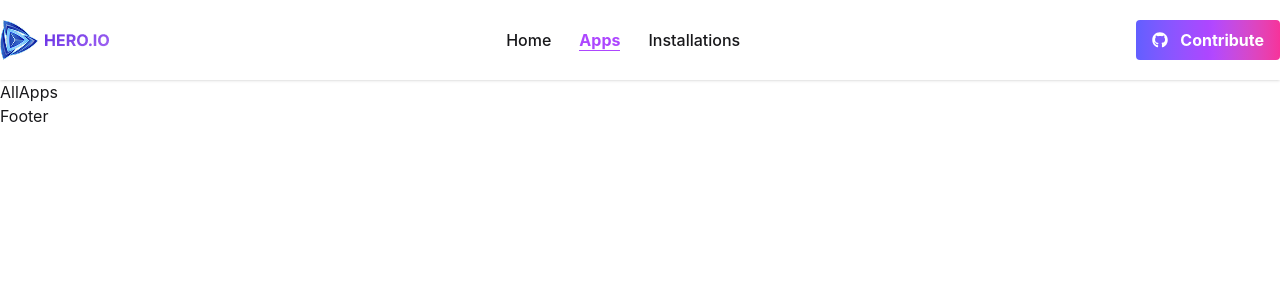
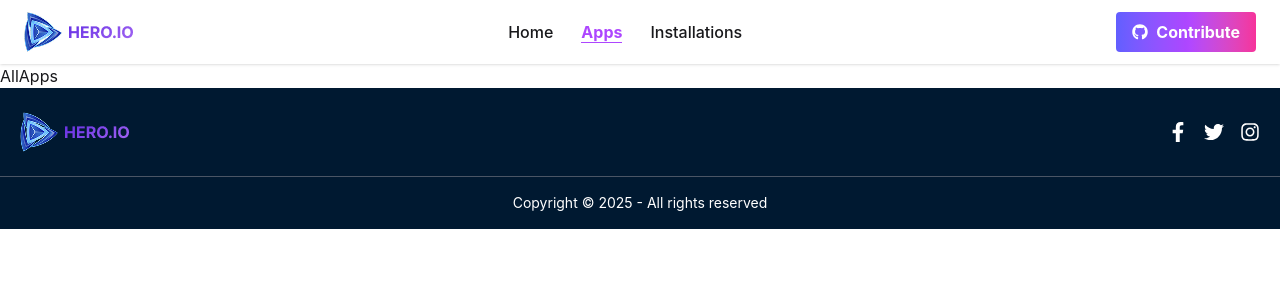
Before and after one commit to ShafiulTuhin/App-Store, a React (Vite) app: page /apps in a window 1280 px wide. Shown: the top 300 px of the page. Built offline with nearby package versions, Linux system fonts and the light colour scheme.

Commit message:
fetched trending data and complete homepage

```diff
--- a/src/components/Home/Banner.jsx
+++ b/src/components/Home/Banner.jsx
@@ -1,9 +1,9 @@
 import { FaAppStore, FaGooglePlay } from "react-icons/fa";
-
+import BannerImg from "../../assets/images/hero.png";
 const Banner = () => {
   return (
-    <div className="text-center">
-      <h2 className="font-bold text-[#001931] text-5xl">
+    <div className="text-center max-w-[1320px] mx-auto lg:pt-20 pt-8">
+      <h2 className="font-bold text-[#001931] lg:text-5xl text-3xl">
         We build <br /> <span className="text-purple-500">Productive</span> Apps
       </h2>
       <p className="text-[#627382] mt-5 mb-10">
@@ -21,6 +21,11 @@ const Banner = () => {
           App Store
         </button>
       </div>
+      <div>
+        <div className="mt-6">
+          <img src={BannerImg} alt="" className="mx-auto image-full" />
+        </div>
+      </div>
     </div>
   );
 };
--- a/src/components/Home/Stats.jsx
+++ b/src/components/Home/Stats.jsx
@@ -1,7 +1,30 @@
 import React from "react";
 
 const Stats = () => {
-  return <div>Stats</div>;
+  return (
+    <div className="bg-gradient-to-r from-[#632EE3] to-[#9F62F2] py-8 text-white">
+      <h2 className="font-bold text-3xl text-center mb-7">
+        Trusted by Millions, Built for You
+      </h2>
+      <div className="max-w-[1320px] mx-auto grid lg:grid-cols-3 md:grid-cols-2 grid-cols-1">
+        <div className="space-y-3 text-center">
+          <p className="text-[#ffffffc9]">Total Downloads</p>
+          <h2 className="text-6xl font-bold">29.6M</h2>
+          <p className="text-[#ffffffc9]">21% more than last month</p>
+        </div>
+        <div className="space-y-3 text-center">
+          <p className="text-[#ffffffc9]">Total Reviews</p>
+          <h2 className="text-6xl font-bold">906K</h2>
+          <p className="text-[#ffffffc9]">46% more than last month</p>
+        </div>
+        <div className="space-y-3 text-center">
+          <p className="text-[#ffffffc9]">Active Apps</p>
+          <h2 className="text-6xl font-bold">132+</h2>
+          <p className="text-[#ffffffc9]">31 more will Launch</p>
+        </div>
+      </div>
+    </div>
+  );
 };
 
 export default Stats;
--- a/src/components/Home/TrendingApp.jsx
+++ b/src/components/Home/TrendingApp.jsx
@@ -1,7 +1,43 @@
-import React from "react";
+import React, { useEffect, useState } from "react";
+import { FaDownload, FaStar } from "react-icons/fa";
 
 const TrendingApp = () => {
-  return <div>Trending app</div>;
+  const [apps, setApps] = useState([]);
+  console.log(apps);
+
+  useEffect(() => {
+    const fetchApps = async () => {
+      const res = await fetch("/data.json");
+      const data = await res.json();
+      setApps(data);
+    };
+    fetchApps();
+  }, []);
+
+  return (
+    <div className="lg:py-20 py-10 px-4 lg:px-0 bg-slate-200">
+      <h2 className="font-bold text-3xl text-center mb-2">Trending App</h2>
+      <p className="text-[#627382] text-center">
+        Explore All Trending Apps on the Market developed by us
+      </p>
+      <div className="max-w-[1320px] mx-auto grid lg:grid-cols-4 md:grid-cols-2 grid-cols-1 gap-4 mt-8">
+        {apps.map((app) => (
+          <div key={app.id} className="border-8 border-white p-3 rounded-lg">
+            <img src={app.image} alt="" className="w-60 h-60 mx-auto" />
+            <p className="font-bold text-[#001931] mt-4">{app.title}</p>
+            <div className="flex justify-between mt-5">
+              <p className="bg-gray-300 px-2 py-1 text-green-500 font-bold flex gap-2 items-center">
+                <FaDownload></FaDownload> {app.downloads}
+              </p>
+              <p className="bg-yellow-50 text-bold text-amber-400 px-2 py-1 border-1 border-amber-400 flex gap-2 items-center">
+                <FaStar /> {app.ratingAvg}
+              </p>
+            </div>
+          </div>
+        ))}
+      </div>
+    </div>
+  );
 };
 
 export default TrendingApp;
--- a/src/components/shared/Footer.jsx
+++ b/src/components/shared/Footer.jsx
@@ -1,7 +1,34 @@
-import React from "react";
+import { FaFacebookF, FaTwitter, FaInstagram } from "react-icons/fa";
+import FooterImg from "../../assets/logo.png";
 
 const Footer = () => {
-  return <div>Footer</div>;
+  return (
+    <footer className="bg-[#001931] text-white">
+      {/* Top Row */}
+      <div className="max-w-[1320px] mx-auto px-5 py-6 flex flex-col md:flex-row items-center justify-between gap-4">
+        {/* Left: Logo */}
+        <img src={FooterImg} alt="" />
+
+        {/* Right: Social Icons */}
+        <div className="flex gap-4 text-xl">
+          <a href="#" className="hover:text-blue-400 transition">
+            <FaFacebookF />
+          </a>
+          <a href="#" className="hover:text-blue-300 transition">
+            <FaTwitter />
+          </a>
+          <a href="#" className="hover:text-pink-400 transition">
+            <FaInstagram />
+          </a>
+        </div>
+      </div>
+
+      {/* Bottom Row */}
+      <div className="max-w-[1320px] mx-auto text-center py-4 border-t border-gray-600 text-sm">
+        Copyright © 2025 - All rights reserved
+      </div>
+    </footer>
+  );
 };
 
 export default Footer;
--- a/src/components/shared/Navbar.jsx
+++ b/src/components/shared/Navbar.jsx
@@ -5,21 +5,65 @@ import MyNavLink from "./MyNavLink";
 
 const Navbar = () => {
   return (
-    <nav className="shadow">
-      <div className="flex justify-between items-center max-w-[1320px] mx-auto py-5 ">
-        <img src={LogoImg} alt="" />
-        <div className="flex gap-7 font-medium">
+    <div className="navbar bg-base-100 shadow">
+      <div className="max-w-[1320px] mx-auto w-full flex justify-between items-center px-4">
+        {/* Left: Logo + Mobile Menu */}
+        <div className="flex items-center gap-2">
+          {/* Mobile Dropdown */}
+          <div className="dropdown lg:hidden">
+            <label tabIndex={0} className="btn btn-ghost">
+              <svg
+                xmlns="http://www.w3.org/2000/svg"
+                className="h-5 w-5"
+                fill="none"
+                viewBox="0 0 24 24"
+                stroke="currentColor"
+              >
+                <path
+                  strokeLinecap="round"
+                  strokeLinejoin="round"
+                  strokeWidth="2"
+                  d="M4 6h16M4 12h8m-8 6h16"
+                />
+              </svg>
+            </label>
+
+            <ul
+              tabIndex={0}
+              className="menu menu-sm dropdown-content mt-3 z-[1] p-2 shadow bg-base-100 rounded-box w-52"
+            >
+              <li>
+                <MyNavLink to={"/"}>Home</MyNavLink>
+              </li>
+              <li>
+                <MyNavLink to={"/apps"}>Apps</MyNavLink>
+              </li>
+              <li>
+                <MyNavLink to={"/installations"}>Installations</MyNavLink>
+              </li>
+            </ul>
+          </div>
+
+          {/* Logo */}
+          <img src={LogoImg} alt="logo" className="h-10" />
+        </div>
+
+        {/* Center: Desktop Menu */}
+        <div className="hidden lg:flex gap-7 font-medium">
           <MyNavLink to={"/"}>Home</MyNavLink>
           <MyNavLink to={"/apps"}>Apps</MyNavLink>
           <MyNavLink to={"/installations"}>Installations</MyNavLink>
         </div>
 
-        <button className="flex items-center gap-3 bg-gradient-to-r from-indigo-500 via-purple-500 to-pink-500 text-white font-bold py-2 px-4 rounded cursor-pointer">
-          <FaGithub></FaGithub>
-          Contribute
-        </button>
+        {/* Right: Button */}
+        <div>
+          <button className="flex items-center gap-2 bg-gradient-to-r from-indigo-500 via-purple-500 to-pink-500 text-white font-bold py-2 px-4 rounded">
+            <FaGithub />
+            <span className="hidden sm:inline">Contribute</span>
+          </button>
+        </div>
       </div>
-    </nav>
+    </div>
   );
 };
 
--- a/src/pages/AppsPage.jsx
+++ b/src/pages/AppsPage.jsx
@@ -1,7 +1,18 @@
-import React from "react";
+import React, { useEffect, useState } from "react";
 import AllApps from "../components/AllApps/AllApps";
 
 const AppsPage = () => {
+  const [apps, setApps] = useState([]);
+  console.log(apps);
+
+  useEffect(() => {
+    const fetchApps = async () => {
+      const res = await fetch("/data.json");
+      const data = await res.json();
+      setApps(data);
+    };
+    fetchApps();
+  }, []);
   return (
     <div>
       <AllApps></AllApps>
--- a/src/pages/HomePage.jsx
+++ b/src/pages/HomePage.jsx
@@ -3,10 +3,14 @@ import React from "react";
 import TrendingApp from "../components/Home/TrendingApp";
 import Banner from "../components/Home/Banner";
 import Stats from "../components/Home/Stats";
+import { useLoaderData } from "react-router";
 
 const HomePage = () => {
+  const apps = useLoaderData();
+  console.log(apps);
+
   return (
-    <div className="max-w-[1320px] mx-auto py-20">
+    <div className="">
       <Banner></Banner>
       <Stats></Stats>
       <TrendingApp></TrendingApp>
--- a/src/routes/Route.jsx
+++ b/src/routes/Route.jsx
@@ -14,6 +14,7 @@ export const router = createBrowserRouter([
       {
         index: true,
         Component: HomePage,
+        loader: () => fetch("/data.json"),
       },
       { path: "apps", Component: AppsPage },
     ],
```
